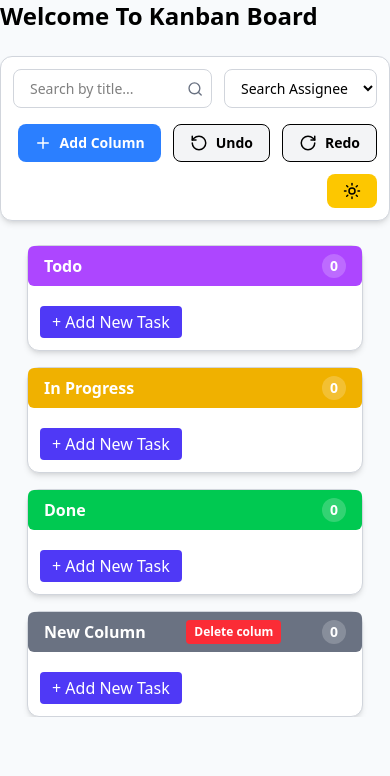
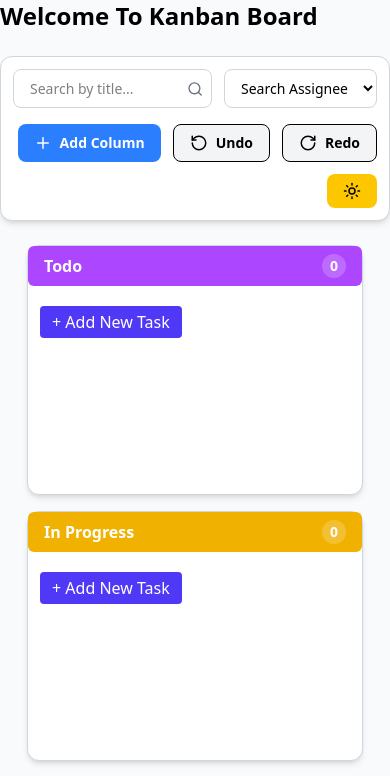
Before and after one commit to chhagan123/Mutan-x-_assignment_Kanban_board, a React (Vite) app in the folder Frontend/: page / in a window 390 px wide. Shown: the top 776 px of the page. Built offline with nearby package versions, Linux system fonts and the light colour scheme.

Commit message:
feat(layout): switch task columns to vertical stack on mobile/tablet

```diff
--- a/Frontend/src/App.jsx
+++ b/Frontend/src/App.jsx
@@ -40,7 +40,8 @@ function App() {
     { id: "todo", title: "Todo" },
     { id: "in-progress", title: "In Progress" },
     { id: "done", title: "Done" },
-    { id: "newcolumn", title: "New Column" }
+    // just add new column
+    // { id: "newcolumn", title: "New Column" }
   ];
 
   const [columns, setColumns] = useState(() => {
--- a/Frontend/src/BoardMember/Colum.jsx
+++ b/Frontend/src/BoardMember/Colum.jsx
@@ -31,7 +31,7 @@ function Column({ id, title, children, Theme,onDelete }) {
                  }
 
                  rounded-xl shadow-md
-                 min-h-auto w-auto flex-shrink-0`} // 👈 fixed width for slider
+             sm:min-h-[400px] min-h-[250px] w-auto flex-shrink-0`} // 👈 fixed width for slider
       >
         {/* Column header */}
         <div
--- a/Frontend/src/BoardMember/Task.jsx
+++ b/Frontend/src/BoardMember/Task.jsx
@@ -58,10 +58,12 @@ function Task({
     zIndex: isDragging ? 9999 : "auto",
     width:
     window.innerWidth <= 1024
-      ? "90%" // mobile & tablet → always full width
+      ? isDragging
+        ? "70%" // mobile/tablet drag
+        : "100%" // mobile/tablet normal
       : isDragging
-      ? task.width || "20.5%" // desktop drag → custom width
-      : "100%", // desktop normal → full width
+      ? task.width || "20.5%" // desktop drag
+      : "100%", // desktop normal
 
 
     position: isDragging ? "fixed" : "relative",
```
